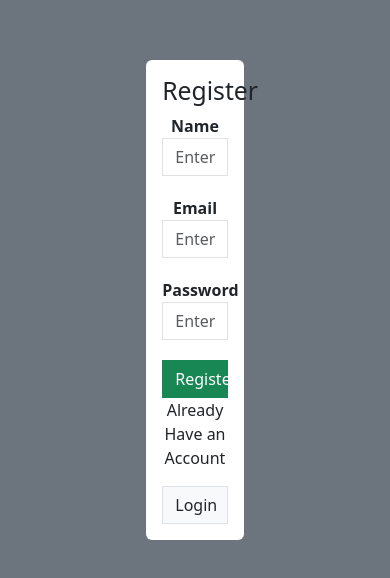
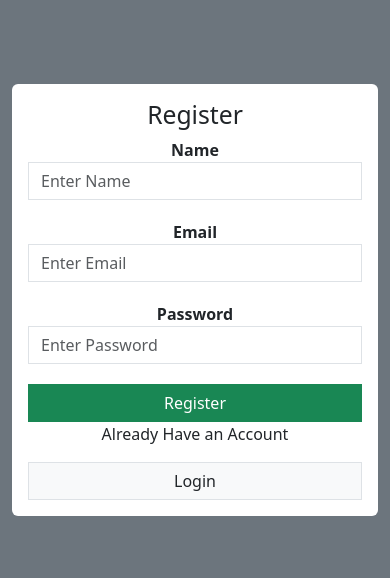
Before and after one commit to saikrishna1506/ChatRooms, a React (Create React App) app in the folder frontend/: page /register in a window 390 px wide. Shown: the part 122-700 px from the top of the page. Built offline with nearby package versions, Linux system fonts and the light colour scheme.

Commit message:
improved responsiveness
Improved responsiveness in login, register,home,..

```diff
--- a/frontend/src/components/ChatRoom/chat.css
+++ b/frontend/src/components/ChatRoom/chat.css
@@ -27,6 +27,42 @@
   color: #333;
   /* Add any other styles you need */
 }
+@media (max-width: 768px) {
+  .chat-interface{
+    width: 100%;
+  }
+  .input-container{
+    width: 100%;
+  }
+  .input-container button{
+    font-size: 16px;
+  }
+}
+.max-width-lg {
+  max-width: 400px; /* Adjust as needed */
+  margin: auto; /* Center the form horizontally */
+}
+  /* .user-list {
+    display: none; /* Hide user list for mobile devices */
+   /* }   */
+
+  /* Show three lines of user list as a button */
+  /* .show-user-list-button {
+    display: block; /* Display the button for mobile devices */
+  /* } */
+
+  /* .user-list-mobile {
+    display: none; /* Hide the user list initially on mobile */
+    /* max-height: 0;
+    overflow: hidden;
+    transition: max-height 0.3s ease-out;
+  } */
+
+  /* .user-list-mobile.show {
+    display: block; /* Show the user list when button is clicked */
+    /* max-height: 150px; Adjust height as needed */
+  /* } */
+/* }/ */
 
 
 
@@ -323,7 +359,7 @@
   background-color: #007bff;
   color: #fff;
   border: none;
-  /* padding: 10px 20px; */
+  padding: 10px 20px;
   cursor: pointer;
   font-size: 16px;
   border-radius: 5px;
--- a/frontend/src/components/Home/Home.jsx
+++ b/frontend/src/components/Home/Home.jsx
@@ -18,11 +18,11 @@ function Home() {
     <div className="page-container">
       <header className="join-header">
         <i className="fas fa-smile join-logo"></i>
-        <h1 className="page-title">LocalChat</h1>
+        <h1 className="page-title">ChatRooms</h1>
       </header>
-      <main className="join-main">
-        <form>
-          <div className="form-control">
+      <main className="join-main container-fluid ">
+        <form className='rounded-sm w-100 w-md-50 w-lg-25'>
+          <div className="form-control ">
             <label htmlFor="username" className="form-label">Username</label>
             <input
               type="text"
--- a/frontend/src/components/Login/Login.js
+++ b/frontend/src/components/Login/Login.js
@@ -37,8 +37,8 @@ function Login() {
     }
 
     return(
-        <div className="d-flex justify-content-center align-items-center bg-secondary vh-100">
-      <div className="bg-white p-3 rounded w-25">
+        <div className="container-fluid vh-100 d-flex justify-content-center align-items-center bg-secondary">
+      <div className="bg-white p-3 rounded rounded-sm w-100 max-width-lg">
         <h2>Login</h2>
         <form onSubmit={handleSubmit}>
           <div className="mb-3">
--- a/frontend/src/components/SignUp/Signup.jsx
+++ b/frontend/src/components/SignUp/Signup.jsx
@@ -25,8 +25,8 @@ axios.defaults.withCredentials=true;
     }
 
   return (
-    <div className="d-flex justify-content-center align-items-center bg-secondary vh-100">
-      <div className="bg-white p-3 rounded w-25">
+    <div className="container-fluid vh-100 d-flex justify-content-center align-items-center bg-secondary">
+      <div className="bg-white p-3 rounded rounded-sm w-100 max-width-lg">
         <h2>Register</h2>
         <form onSubmit={handleSubmit}>
         <div className="mb-3">
```
Also changed, not shown: frontend/src/components/ChatRoom/ChatRoom.jsx (+6 -2 lines).
